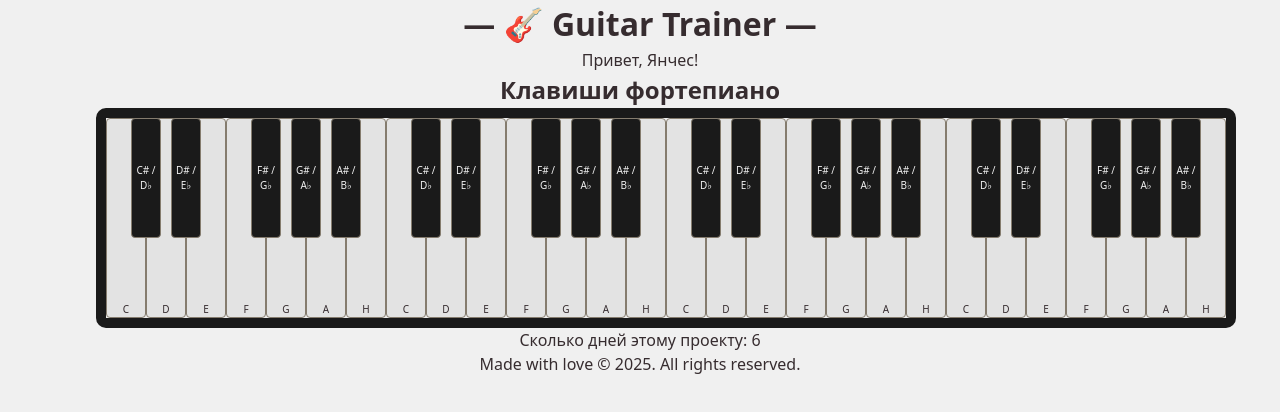
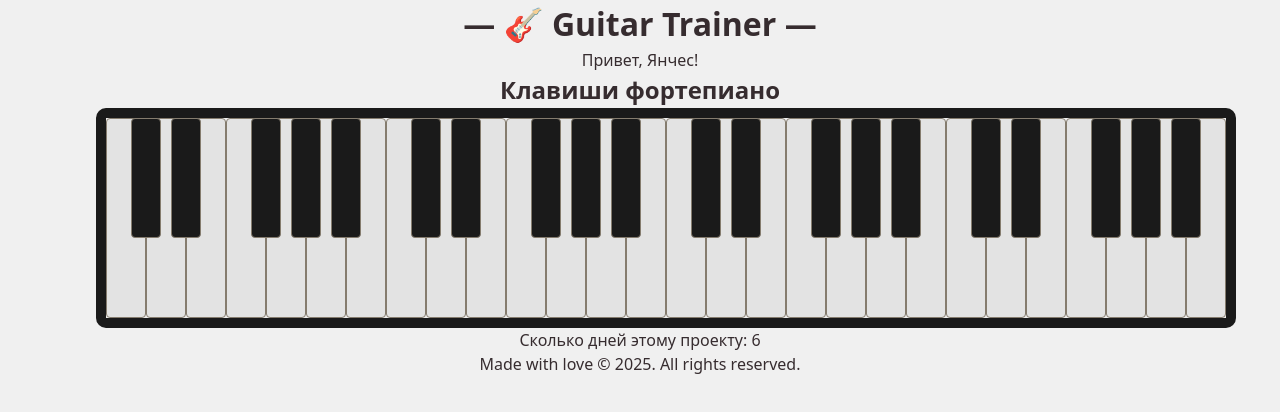
Before and after one commit to yanlogan/react-guitar-trainer, a React (Vite) app: page / in a window 1280 px wide. Shown: the top 412 px of the page. Built offline with nearby package versions, Linux system fonts and the light colour scheme.

Commit message:
feat: add showLabels prop to PianoKeyboard and PianoOctave

```diff
--- a/src/components/PianoKeyboard/PianoKeyboard.tsx
+++ b/src/components/PianoKeyboard/PianoKeyboard.tsx
@@ -1,12 +1,16 @@
 import "./PianoKeyboard.scss";
 import PianoOctave from "../PianoOctave/PianoOctave.tsx";
-const PianoKeyboard = () => {
+
+interface PianoKeyboardProps {
+    showLabels?: boolean
+}
+const PianoKeyboard = ({showLabels = false}: PianoKeyboardProps) => {
     return (
         <div className="PianoKeyboard">
-            <PianoOctave pianoOctave={"great"}/>
-            <PianoOctave pianoOctave={"small"}/>
-            <PianoOctave pianoOctave={"one-line"}/>
-            <PianoOctave pianoOctave={"two-line"}/>
+            <PianoOctave pianoOctave={"great"} showLabels={showLabels}/>
+            <PianoOctave pianoOctave={"small"} showLabels={showLabels}/>
+            <PianoOctave pianoOctave={"one-line"} showLabels={showLabels}/>
+            <PianoOctave pianoOctave={"two-line"} showLabels={showLabels}/>
         </div>
     );
 }
--- a/src/components/PianoOctave/PianoOctave.tsx
+++ b/src/components/PianoOctave/PianoOctave.tsx
@@ -3,10 +3,11 @@ import PianoKey from "../PianoKey/PianoKey.tsx";
 import type {OctaveNote} from "../../types/pianoKeys.ts";
 
 interface PianoOctaveProps {
-    pianoOctave: string
+    pianoOctave: string,
+    showLabels?: boolean
 }
 
-const PianoOctave = ({pianoOctave}: PianoOctaveProps) => {
+const PianoOctave = ({pianoOctave, showLabels = false}: PianoOctaveProps) => {
     const octaveNotes: OctaveNote[] = [
         {
             pianoKey: "C",
@@ -73,7 +74,7 @@ const PianoOctave = ({pianoOctave}: PianoOctaveProps) => {
     return (
         <div className="PianoOctave" data-piano-octave={pianoOctave}>
             {octaveNotes.map(({pianoKey, pianoKeyLabel, color}) => (
-                <PianoKey key={pianoKey} pianoKey={pianoKey} pianoKeyLabel={pianoKeyLabel} color={color} showLabel={true}/>
+                <PianoKey key={pianoKey} pianoKey={pianoKey} pianoKeyLabel={pianoKeyLabel} color={color} showLabel={showLabels}/>
             ))}
         </div>
     );
```
